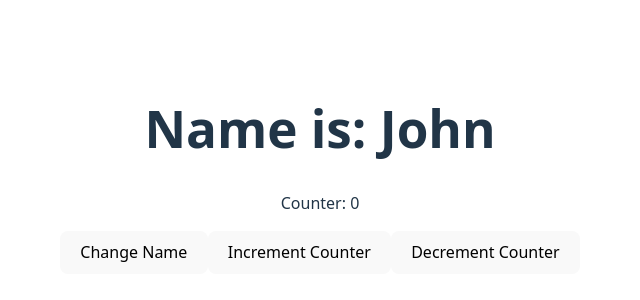
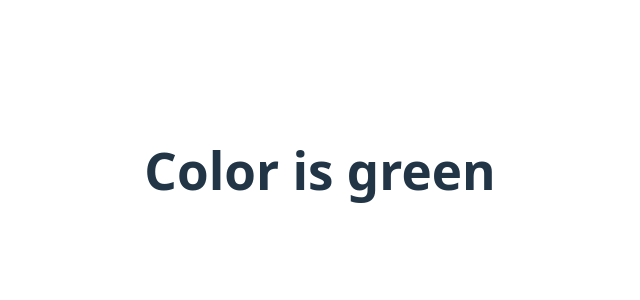
Before and after one commit to vyakhyaagoyal/MDM-Web-Development, a React (Vite) app in the folder sem-4/: page / in a window 1280 px wide. Shown: the part 230-530 px from the top of the page, without its empty margins (320-960 px from the left). Built offline with nearby package versions, Linux system fonts and the light colour scheme.

Commit message:
constructor+props

```diff
--- a/sem-4/src/App.jsx
+++ b/sem-4/src/App.jsx
@@ -1,11 +1,12 @@
-import About from './About'
 import './App.css'
-import FunctionalComponent from './FunctionalComponent'
-import ClassComponent from './ClassComponent'
-import Greet from './Greet'
-import React from 'react'
-import EvenOdd from './EvenOdd'
-import Counter from './Counter'
+// import FunctionalComponent from './FunctionalComponent'
+// import ClassComponent from './ClassComponent'
+// import Greet from './Greet'
+// import React from 'react'
+// import EvenOdd from './EvenOdd'
+// import Counter from './Counter'
+// import About from './About'
+import Header from './Header'
 
 export default function App() {
   return (
@@ -13,7 +14,8 @@ export default function App() {
       {/* <FunctionalComponent name="Alice" city="Wonderland" />
       <ClassComponent name="Bob" city="Builderland" /> */}
       {/* <EvenOdd num={12}/> */}
-      <Counter/>
+      {/* <Counter/> */}
+      <Header color="magenta"/>
     </div>
   )
 }
--- /dev/null
+++ b/sem-4/src/Header.jsx
@@ -0,0 +1,33 @@
+import React, { Component } from 'react'
+
+export default class Header extends Component {
+  constructor(props){
+    super(props);
+    this.state={
+        color:"blue"
+    }
+  }
+
+// static getDerivedStateFromProps(props, state) {
+//     return {color:props.color}
+// }
+//this overrides the color in state with the color passed as props. So if we pass color as red, it will override the blue color in state and set it to red. If we pass color as magenta, it will override the red color in state and set it to magenta. If we don't pass any color as props, it will use the default color in state which is blue.
+
+componentDidMount(){
+    setTimeout(()=>{
+        this.setState({color:"green"})
+    },2000)
+}
+render(){
+    return(
+        <div>
+            <h1>Color is {this.state.color}</h1>
+        </div>
+    )
+}
+}
+
+
+// rconst - snippert for constructor
+// gds - snippet for getDerivedStateFromProps
+// cdm - snippet for componentDidMount
```
